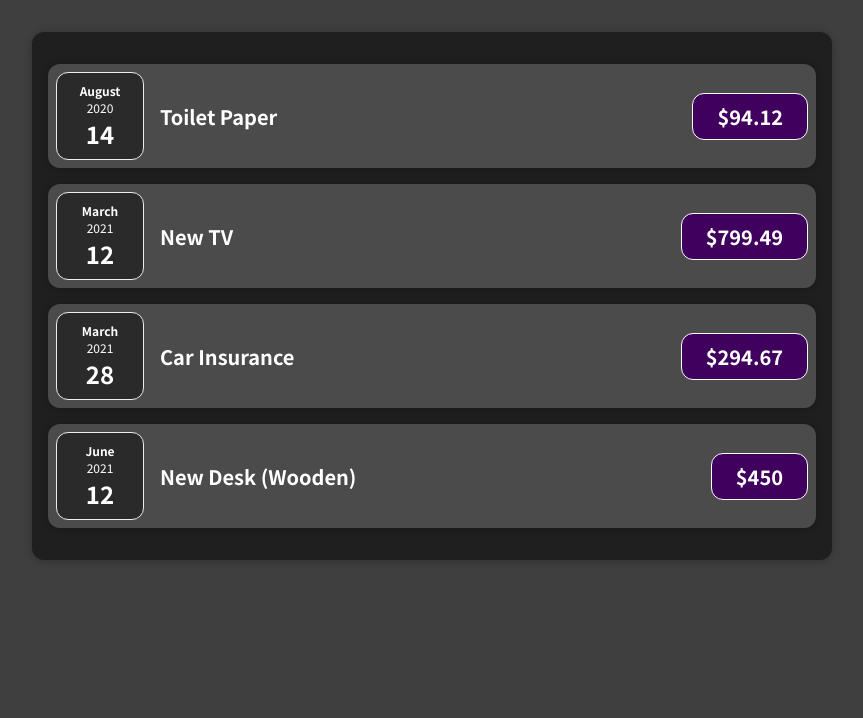
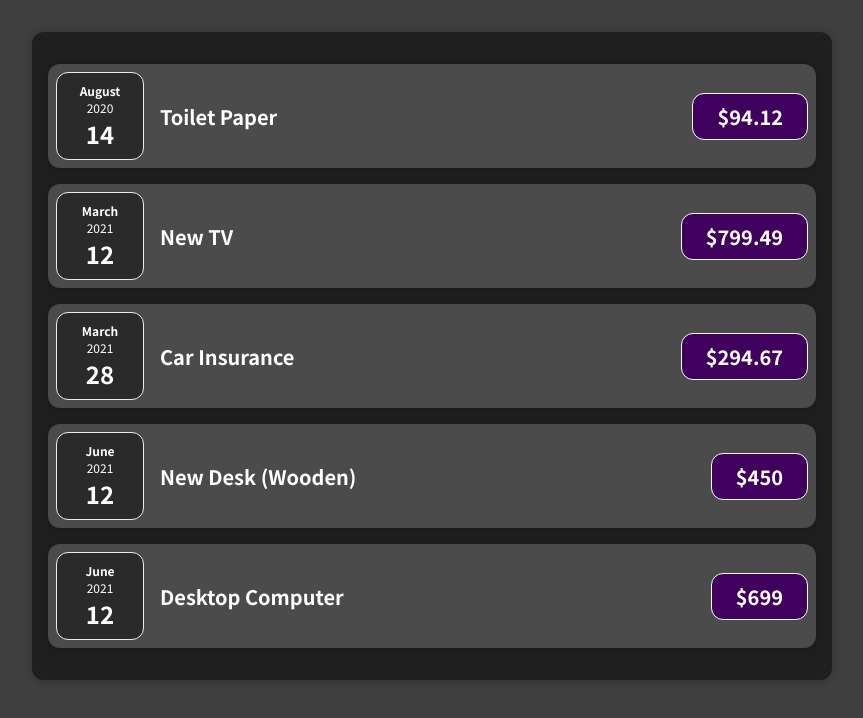
Before and after one commit to HalilSacirovic/React, a React (Create React App) app: page / in a window 1280 px wide. Shown: the top 718 px of the page, without its empty margins (208-1071 px from the left). Built offline with nearby package versions, Linux system fonts and the light colour scheme.

Commit message:
new Item

```diff
--- a/src/App.js
+++ b/src/App.js
@@ -23,6 +23,12 @@ const App = () => {
       amount: 450,
       date: new Date(2021, 5, 12),
     },
+    {
+      id: 'e5',
+      title: 'Desktop Computer',
+      amount: 699,
+      date: new Date(2021, 5, 12),
+    },
   ];
 
   // return React.createElement(
--- a/src/components/Expenses/Expenses.js
+++ b/src/components/Expenses/Expenses.js
@@ -27,6 +27,11 @@ const Expenses = (props) => {
         amount={props.items[3].amount}
         date={props.items[3].date}
       />
+      <ExpenseItem
+        title={props.items[4].title}
+        amount={props.items[4].amount}
+        date={props.items[4].date}
+      />
     </Card>
   );
 }
```
